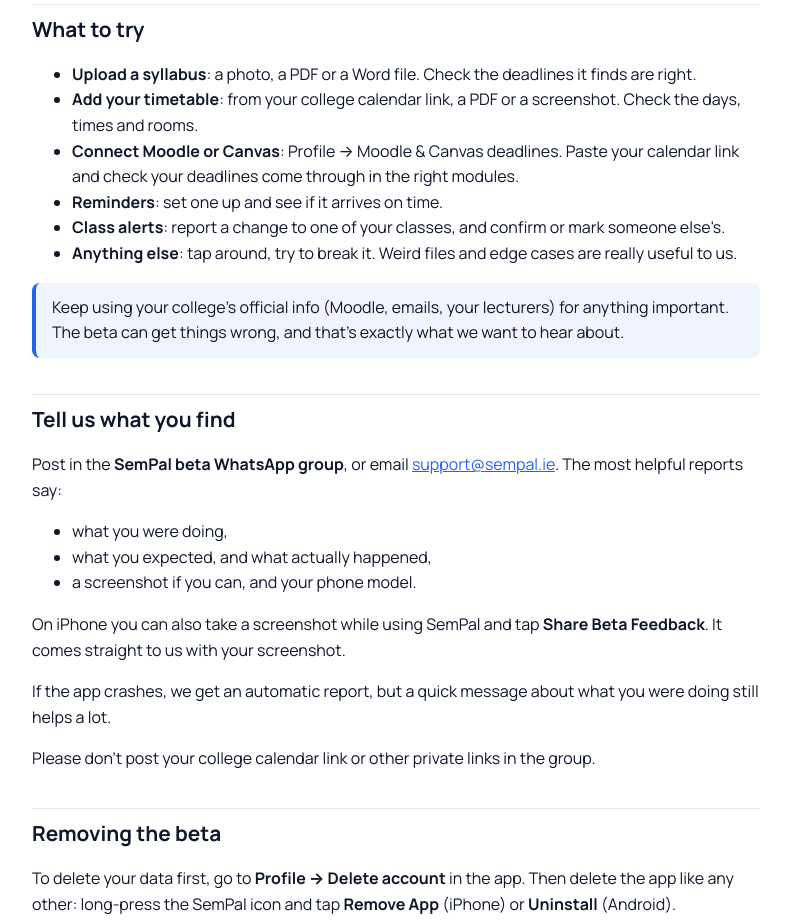
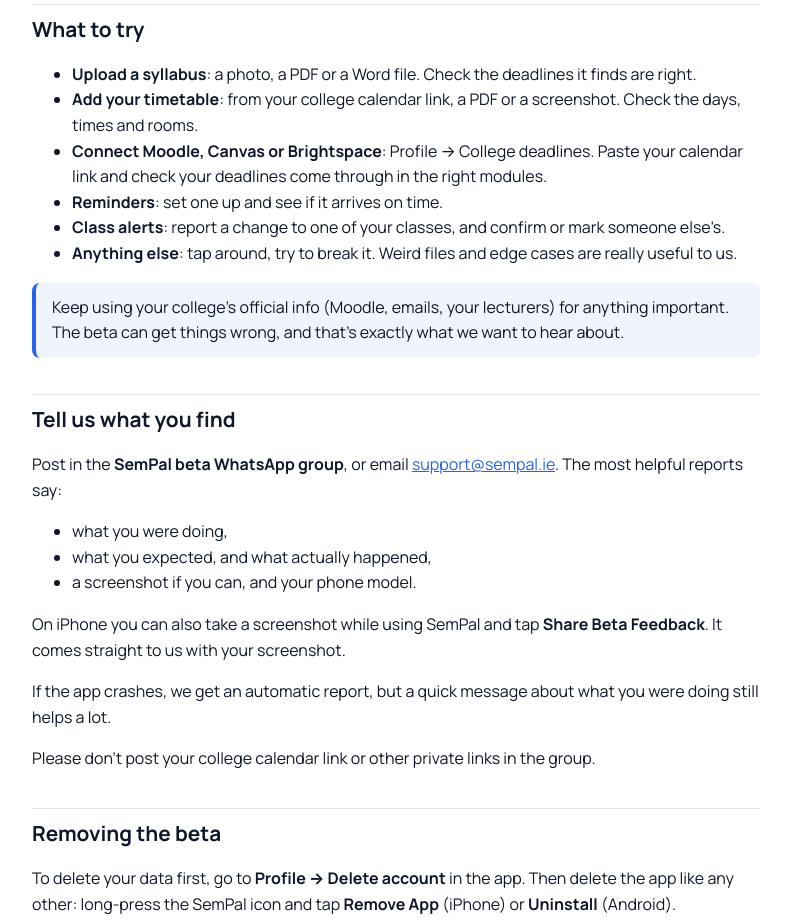
Before and after one commit to mohelmahi02/sempal-site, a plain HTML site: page beta.html in a window 1280 px wide. Shown: the part 1720-2641 px from the top of the page, without its empty margins (244-1035 px from the left). Drawn offline with Linux system fonts and the light colour scheme.

Commit message:
Update connection instructions for Moodle and Canvas

```diff
--- a/beta.html
+++ b/beta.html
@@ -57,7 +57,7 @@
 <ul>
 <li><strong>Upload a syllabus</strong>: a photo, a PDF or a Word file. Check the deadlines it finds are right.</li>
 <li><strong>Add your timetable</strong>: from your college calendar link, a PDF or a screenshot. Check the days, times and rooms.</li>
-<li><strong>Connect Moodle or Canvas</strong>: Profile → Moodle &amp; Canvas deadlines. Paste your calendar link and check your deadlines come through in the right modules.</li>
+<li><strong>Connect Moodle, Canvas or Brightspace</strong>: Profile → College deadlines. Paste your calendar link and check your deadlines come through in the right modules.</li>
 <li><strong>Reminders</strong>: set one up and see if it arrives on time.</li>
 <li><strong>Class alerts</strong>: report a change to one of your classes, and confirm or mark someone else's.</li>
 <li><strong>Anything else</strong>: tap around, try to break it. Weird files and edge cases are really useful to us.</li>
```
